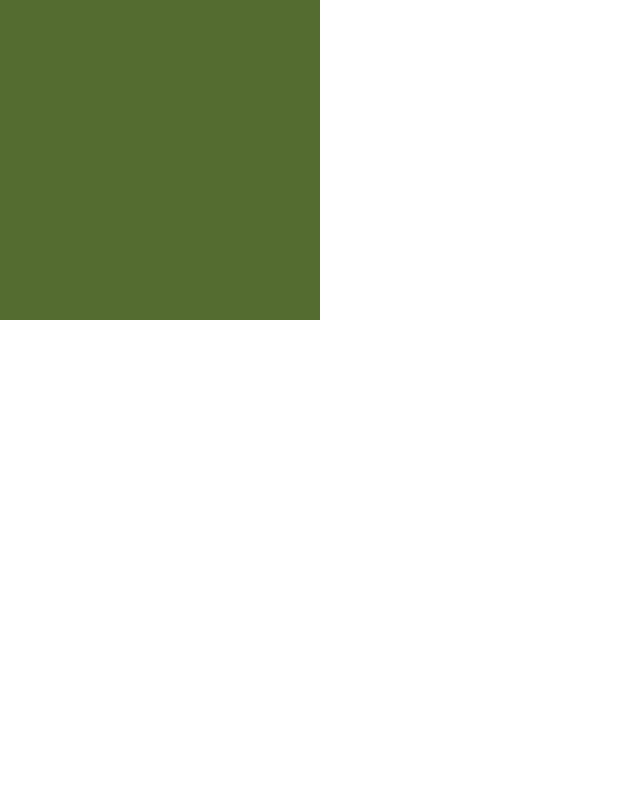
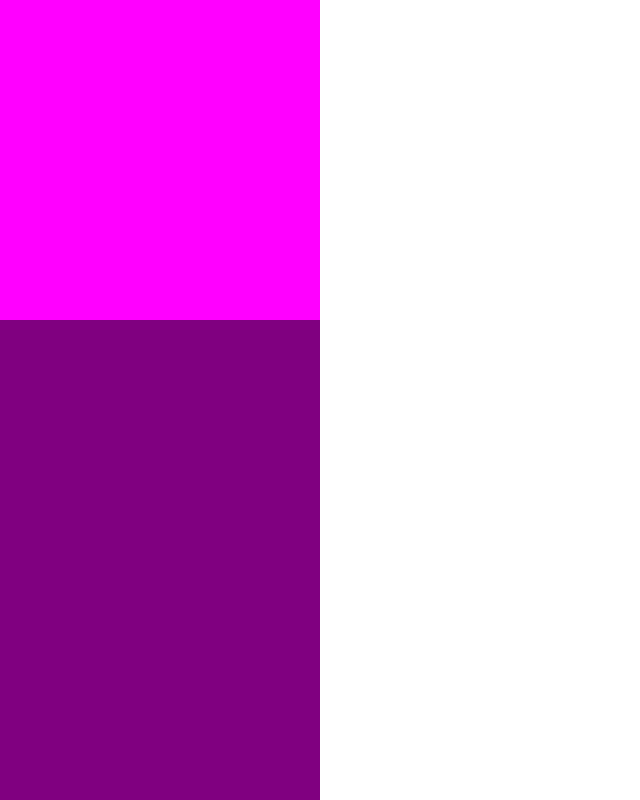
Before and after one commit to lyssfitz/color-boxes, a React (Create React App) app: page / in a window 1280 px wide. Shown: the top 800 px of the page, without its empty margins (0-640 px from the left). Built offline with nearby package versions, Linux system fonts and the light colour scheme.

Commit message:
Create BoxContainer component

```diff
--- a/src/App.js
+++ b/src/App.js
@@ -1,12 +1,12 @@
 import React, { Component } from 'react';
-import Box from './Box';
+import BoxContainer from './BoxContainer';
 import './App.css';
 
 class App extends Component {
 	render() {
 		return (
 			<div className="App">
-				<Box />
+				<BoxContainer />
 			</div>
 		);
 	}
--- a/src/Box.js
+++ b/src/Box.js
@@ -4,7 +4,7 @@
 
 class Box extends Component {
 	static defaultProps = {
-		allColors: ['Aquamarine', 'LavenderBlush', 'LemonChiffon', 'DarkOliveGreen'],
+		allColors: ['purple', 'blue', 'purple', 'magenta'],
 	};
 	constructor(props) {
 		super(props);
--- /dev/null
+++ b/src/BoxContainer.js
@@ -0,0 +1,21 @@
+import React, { Component } from 'react';
+import Box from './Box';
+
+import './BoxContainer.css';
+
+class BoxContainer extends Component {
+	static defaultProps = {
+		numBoxes: 18,
+	};
+
+	constructor(props) {
+		super(props);
+		this.state = {};
+	}
+
+	render() {
+		const boxes = Array.from({ length: this.props.numBoxes }).map(() => <Box />);
+		return <div className="BoxContainer">{boxes}</div>;
+	}
+}
+export default BoxContainer;
```
Also changed, not shown: src/BoxContainer.css (added).
